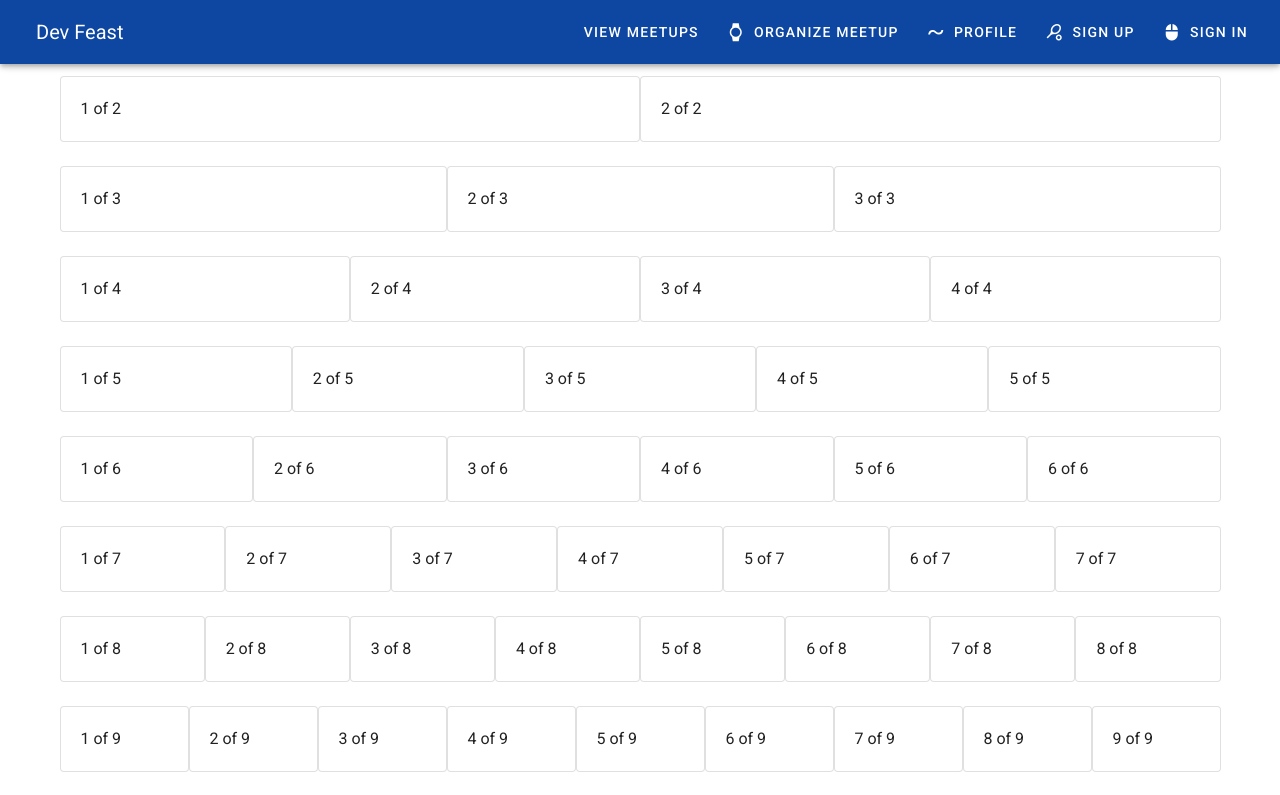
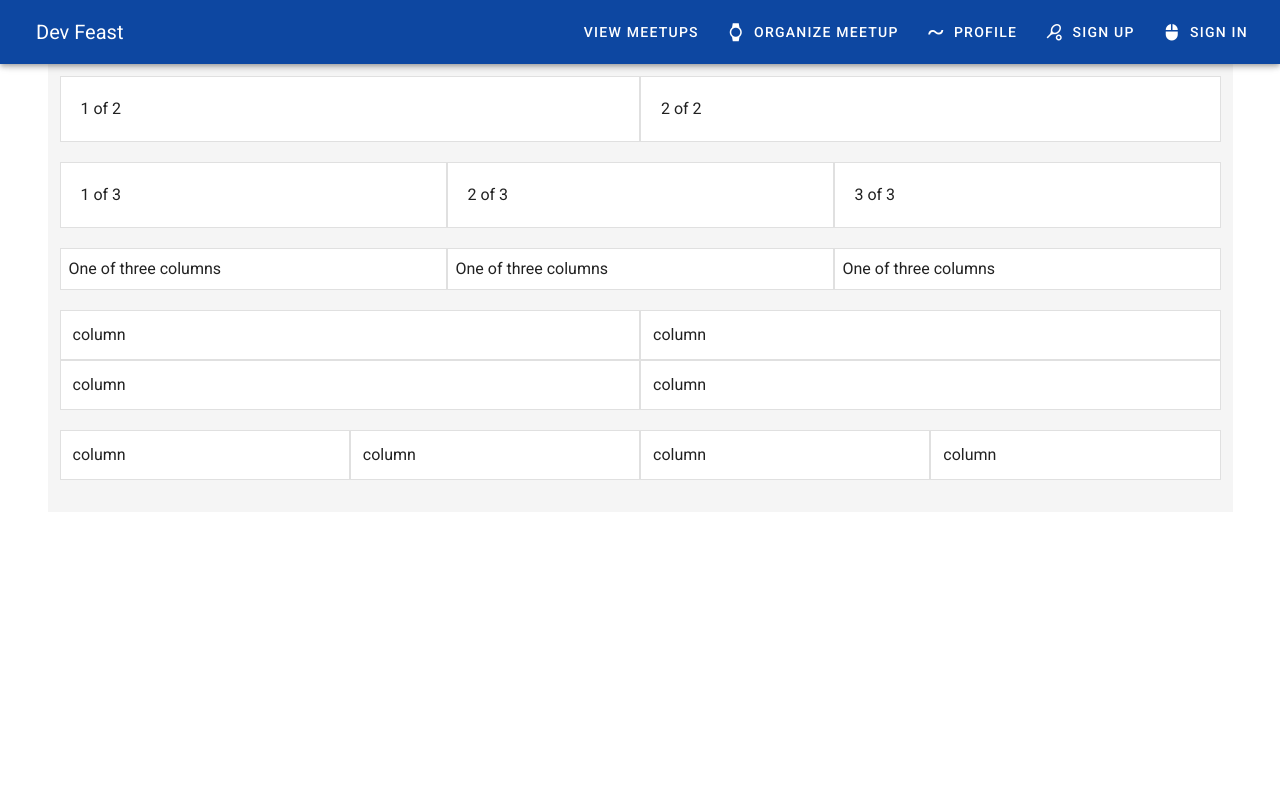
Before and after one commit to richardokonicha/vue-devmeetup, a Vue app: page / in a window 1280 px wide. Shown: the top 795 px of the page. Built offline with nearby package versions, Linux system fonts and the light colour scheme.

Commit message:
grid layout

```diff
--- a/src/components/Home.vue
+++ b/src/components/Home.vue
@@ -1,11 +1,33 @@
 <template>
-  <v-container>
-    <v-row v-for="j in 100" :key="j" :class="j === 1 ? '' : 'mt-6'" no-gutters>
-      <v-col v-for="i in j + 1" :key="i">
-        <v-card class="pa-5" outlined>
-          {{ i }} of {{j + 1 }}
-        </v-card>
-      </v-col>
-    </v-row>
-  </v-container>
+    <v-container grey lighten-4>
+        <v-row v-for="j in 2" v-bind:key="j" no-gutters v-bind:class="j === 1 ? 'mb-5': ''">
+            <v-col v-for="i in j + 1" v-bind:key="i"  >
+                <v-card class="pa-5" tile outlined>
+                    {{ i }} of {{j + 1}}
+                </v-card>
+            </v-col>
+        </v-row>
+        <v-row class="mt-5" no-gutters>
+            <v-col v-for="i in 3" v-bind:key="i">
+                <v-card outlined tile class="pa-2">One of three columns</v-card>
+            </v-col>
+        </v-row>
+        <v-row class="my-5" no-gutters>
+            <template v-for="i in 4" >
+                <v-col :key="i">
+                    <v-card outlined tile class="pa-3">column</v-card>
+                </v-col>
+                <v-responsive v-if="i == 2" :key="`width-${i}`" width="100%"></v-responsive>
+            </template>
+        </v-row>
+
+        <v-row no-gutters class="my-5">
+            <v-col v-for="i in 4" :key="i">
+                <v-card outlined tile class="pa-3">
+                    column
+                </v-card>
+            </v-col>
+
+        </v-row>
+    </v-container>
 </template>
```
